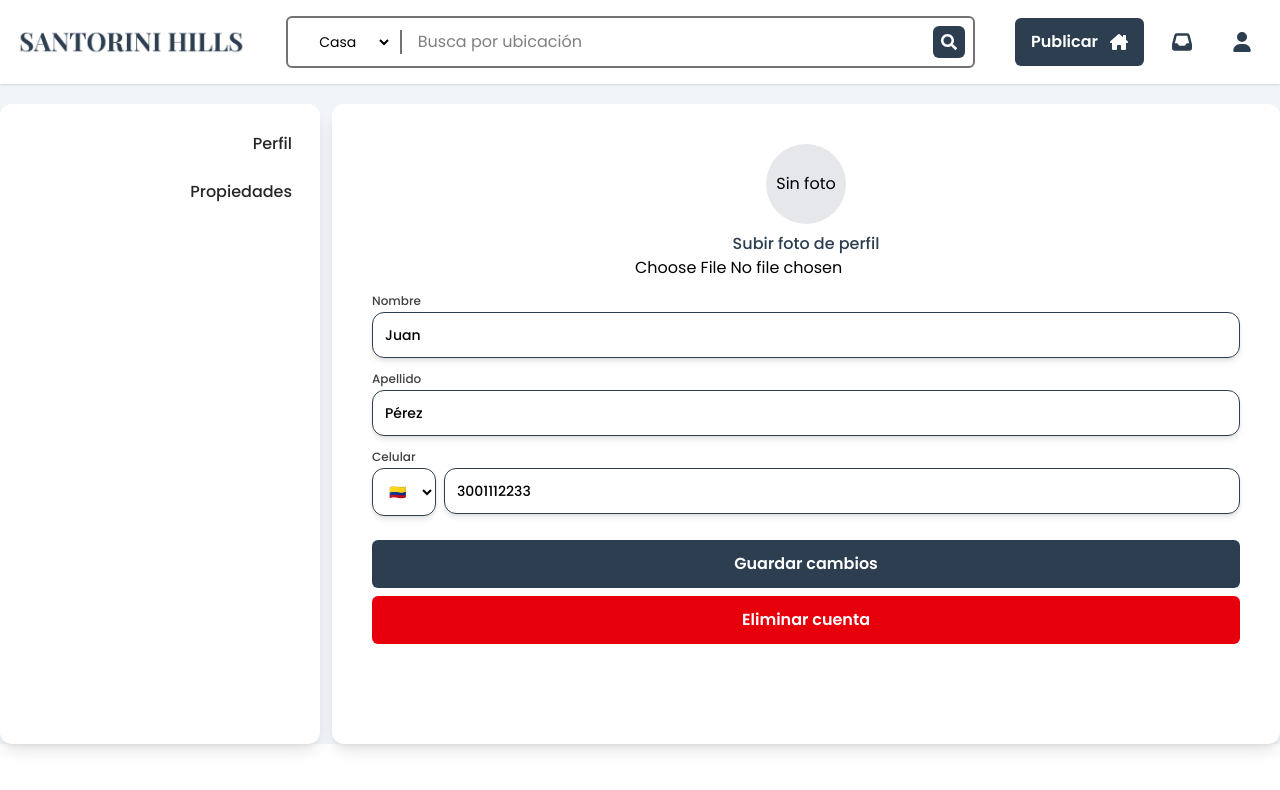
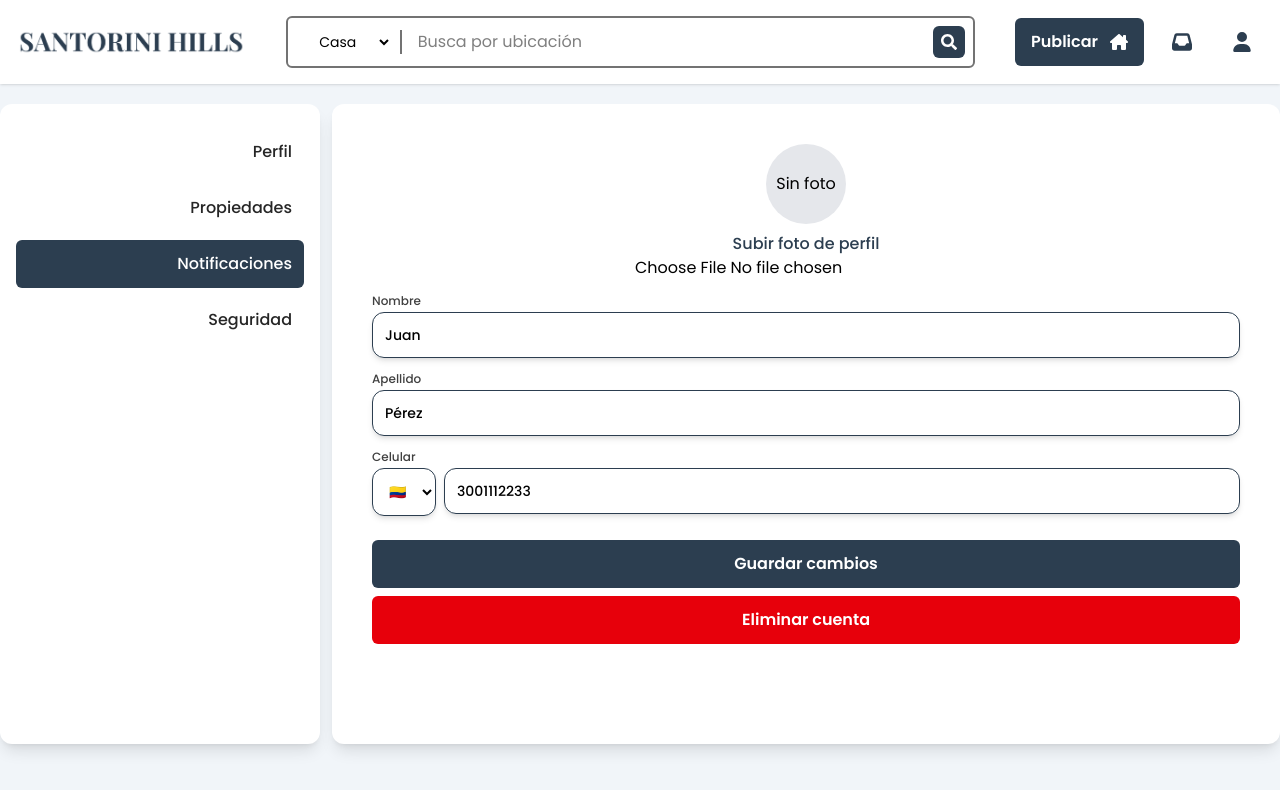
Before and after one commit to mauriosp/Proyecto-ISO, a React (Vite) app in the folder frontend/santorini-hills/: page /settings/notifications in a window 1280 px wide. Shown: the top 790 px of the page. Built offline with nearby package versions, Linux system fonts and the light colour scheme.

Commit message:
Agregar componentes de configuración de perfil y propiedades; actualizar lógica de formato de números y ajustes en la página de configuración

```diff
--- a/frontend/santorini-hills/index.html
+++ b/frontend/santorini-hills/index.html
@@ -12,7 +12,7 @@
     />
   </head>
   <body>
-    <div class="bg-slate-100" id="root"></div>
+    <div class="bg-slate-100 min-h-screen" id="root"></div>
     <script type="module" src="/src/main.tsx"></script>
   </body>
 </html>
--- a/frontend/santorini-hills/src/components/EditForm.tsx
+++ b/frontend/santorini-hills/src/components/ProfileSettings.tsx
@@ -13,7 +13,7 @@ type EditProfileForm = {
   profilePhoto: FileList;
 };
 
-const EditForm = () => {
+const ProfileSettings = () => {
   const { user, setUser } = useUserContext();
   const { closeModal } = useModalContext();
 
@@ -231,4 +231,4 @@ const EditForm = () => {
   );
 };
 
-export default EditForm;
+export default ProfileSettings;
--- /dev/null
+++ b/frontend/santorini-hills/src/components/PropertiesSettings.tsx
@@ -0,0 +1,55 @@
+import { Link } from "react-router";
+import { useUserContext } from "../context/user/UserContext";
+import { testAdvertisements } from "../testAdvertisements";
+import { formatNumber } from "../utils/parseNumbers";
+
+const PropertiesSettings = () => {
+
+    const { user } = useUserContext();
+    // Aquí se realizará la consulta a la API para obtener las propiedades del usuario
+    // y se guardarán en el estado local del componente.
+    const properties = testAdvertisements.filter(ad => ad.owner?.id === user?.id); // Simulación de la API
+    return (
+        <div>
+            <div className="flex flex-col gap-4">
+                {properties.map((property) => (
+                    <div key={property.id} className="bg-white shadow-md rounded-lg flex gap-3">
+                        <Link to={`/advertisements/${property.id}`} className="w-1/3 h-48 overflow-hidden">
+                            <img src={property.images[0]} alt={property.title} className="h-full w-full object-cover rounded-l-lg mb-4" />
+                        </Link>
+                        <div className="flex flex-col justify-between flex-1 p-4">
+                            <div>
+                                <h2 className="text-xl font-semibold flex items-center gap-2">
+                                    {property.title}
+                                </h2>
+                                <p
+                                    className="mt-1 text-gray-700 gap-2 overflow-hidden line-clamp-3"
+                                >
+                                    {property.description}
+                                </p>
+                                <div className="flex items-center gap-4 mt-2">
+                                    <span className="flex items-center gap-1 text-green-600 font-semibold">
+                                        ${formatNumber(property.price)}
+                                    </span>
+                                    <span className={`flex items-center gap-1 text-sm ${property.status === 'available' ? 'text-accent' : 'text-red-500'}`}>
+                                        {property.status === 'available' ? 'Disponible' : property.status === 'taken' ? 'Ocupada' : 'Pendiente'}
+                                    </span>
+                                </div>
+                            </div>
+                            <div className="flex gap-2 mt-4">
+                                <button className="flex items-center gap-1 px-3 py-1 bg-accent hover:bg-slate-800 hover:cursor-pointer text-white rounded transition">
+                                    Editar
+                                </button>
+                                <button className="flex items-center gap-1 px-3 py-1 border-2 border-accent hover:bg-red-500 hover:cursor-pointer hover:border-red-700 hover:text-white rounded transition">
+                                    Eliminar
+                                </button>
+                            </div>
+                        </div>
+                    </div>
+                ))}
+            </div>
+        </div>
+    )
+}
+
+export default PropertiesSettings
--- a/frontend/santorini-hills/src/context/user/UserProvider.tsx
+++ b/frontend/santorini-hills/src/context/user/UserProvider.tsx
@@ -10,6 +10,7 @@ export const UserProvider: React.FC<{ children: React.ReactNode }> = ({
   const [user, setUser] = useState<User | null>(null);
 
   const ownerUser: User = {
+    id: "1",
     name: "Juan Pérez",
     email: "juanperez@email.com",
     password: null,
@@ -20,6 +21,7 @@ export const UserProvider: React.FC<{ children: React.ReactNode }> = ({
 
   // eslint-disable-next-line @typescript-eslint/no-unused-vars
   const renterUser: User = {
+    id: "1",
     name: "María López",
     email: "maria@email.com",
     password: null,
@@ -36,13 +38,13 @@ export const UserProvider: React.FC<{ children: React.ReactNode }> = ({
       // Usuario por defecto si no hay nada guardado (solo para pruebas)
 
       // Solo para pruebas (owner)
-        setUser(ownerUser);
+      setUser(ownerUser);
 
       // Solo para pruebas (renter)
-        // setUser(renterUser);
+      // setUser(renterUser);
 
       // No logeado por defecto
-    //   setUser(null);
+      //   setUser(null);
     }
   }, []);
   /*
--- a/frontend/santorini-hills/src/pages/EditProfile.tsx
+++ b/frontend/santorini-hills/src/pages/EditProfile.tsx
@@ -1,12 +1,12 @@
 import { useEffect } from "react";
-import EditForm from "../components/EditForm";
+import EditForm from "../components/ProfileSettings";
 import { useModalContext } from "../context/modal/ModalContext";
 
 const EditProfile = () => {
   const { setMessage } = useModalContext();
   useEffect(() => {
-      setMessage("Edita tus datos personales");
-    }, [setMessage]);
+    setMessage("Edita tus datos personales");
+  }, [setMessage]);
   return (
     <>
       <EditForm />
--- a/frontend/santorini-hills/src/pages/SettingsPage.tsx
+++ b/frontend/santorini-hills/src/pages/SettingsPage.tsx
@@ -1,24 +1,53 @@
-import { useParams } from "react-router";
-import EditForm from "../components/EditForm";
+import { Link, useParams } from "react-router";
+import ProfileSettings from "../components/ProfileSettings";
+import { JSX } from "react";
+import PropertiesSettings from "../components/PropertiesSettings";
 
 const SettingsPage = () => {
-  type Settings = "profile" | "properties" | "notifications" | "security" | "payment" | "privacy";
-  const { setting } = useParams<{ setting : string }>();
+  type Settings = "profile" | "properties" | "notifications" | "security";
+  const { setting } = useParams<{ setting: string }>();
+
+  // Mapeo de nombres técnicos a nombres amigables para el usuario
+  const settingLabels: Record<Settings, string> = {
+    profile: "Perfil",
+    properties: "Propiedades",
+    notifications: "Notificaciones",
+    security: "Seguridad"
+  };
+
+  // cada uno de los settings tiene su propio componente
+  const settingsComponents: Record<Settings, JSX.Element> = {
+    profile: <ProfileSettings />,
+    properties: <PropertiesSettings />,
+    notifications: <ProfileSettings />,
+    security: <ProfileSettings />,
+  };
+  const selectedSetting = settingsComponents[setting as Settings] || <ProfileSettings />;
+
+  // Obtener todas las opciones disponibles
+  const settingOptions = Object.keys(settingsComponents) as Settings[];
 
   return (
     <div className="flex max-w-7xl mx-auto min-h-[calc(100vh-10rem)] mt-5 gap-3">
       <aside className="w-1/4 rounded-xl bg-white shadow-lg p-4 font-medium text-neutral-800">
         <ul>
-          <li>
-            <button className="w-full text-right p-3 hover:bg-accent hover:text-white transition-all rounded-md hover:cursor-pointer">Perfil</button>
-          </li>
-          <li>
-            <button className="w-full text-right p-3 hover:bg-accent hover:text-white transition-all rounded-md hover:cursor-pointer">Propiedades</button>
-          </li>
+          {settingOptions.map((option) => (
+            <li key={option}>
+              <Link
+                className={`block w-full my-2 text-right p-3 transition-all rounded-md ${setting === option
+                    ? "bg-accent text-white"
+                    : "hover:bg-accent hover:text-white"
+                  }`}
+                to={`/settings/${option}`}
+              >
+                {settingLabels[option]}
+              </Link>
+            </li>
+          ))}
         </ul>
       </aside>
       <main className="flex-1 p-10 rounded-xl bg-white shadow-lg">
-        <EditForm />
+        {selectedSetting}
       </main>
     </div>
   );
--- a/frontend/santorini-hills/src/testAdvertisements.ts
+++ b/frontend/santorini-hills/src/testAdvertisements.ts
@@ -28,6 +28,7 @@ export const testAdvertisements: Advertisement[] = [
       "https://cdn2.infocasas.com.uy/repo/img/th.outside1504x596.678f0d612c4e9_infocdn__muaih5abm5kjpovrqkebedrujwzgnhp5iwosl3jyjpg.jpg",
     ],
     owner: {
+      id: "1",
       name: "Maria Papadopoulos",
       email: "maria@example.com",
       password: "securepassword1",
@@ -60,6 +61,7 @@ export const testAdvertisements: Advertisement[] = [
       "https://a0.muscache.com/im/pictures/miso/Hosting-781337955812915390/original/48964b50-4eef-4178-854c-7eb181479790.jpeg?im_w=1440",
     ],
     owner: {
+      id: "456",
       name: "Nikos Andreou",
       email: "nikos@example.com",
       password: "securepassword2",
@@ -94,6 +96,7 @@ export const testAdvertisements: Advertisement[] = [
       "https://a0.muscache.com/im/pictures/hosting/Hosting-U3RheVN1cHBseUxpc3Rpbmc6NDc4Njg4Mg%3D%3D/original/19bf5cc3-71e5-40b0-aa37-791ee05c2dc3.jpeg?im_w=1440",
     ],
     owner: {
+      id: "84567",
       name: "Elena Dimitriou",
       email: "elena@example.com",
       password: "securepassword3",
@@ -125,6 +128,7 @@ export const testAdvertisements: Advertisement[] = [
       "https://a0.muscache.com/im/pictures/hosting/Hosting-U3RheVN1cHBseUxpc3Rpbmc6MTIxNzU2OTEzMzE1NzU4OTE5NQ==/original/dc7ceb4c-fbbd-4477-a4bb-79a6ff687b81.jpeg?im_w=1440",
     ],
     owner: {
+      id: "1",
       name: "Andreas Roussos",
       email: "andreas@example.com",
       password: "securepassword4",
@@ -158,6 +162,7 @@ export const testAdvertisements: Advertisement[] = [
       "https://a0.muscache.com/im/pictures/miso/Hosting-48748370/original/03a473d4-9eef-4894-872f-9f577e120885.jpeg?im_w=1440",
     ],
     owner: {
+      id: "1234",
       name: "Kostas Georgiou",
       email: "kostas@example.com",
       password: "securepassword5",
@@ -169,7 +174,7 @@ export const testAdvertisements: Advertisement[] = [
   {
     id: 6,
     title: "Rustic cabin with vineyard views",
-    description: "Experience the agricultural side of Santorini in this charming cabin surrounded by vineyards.",
+    description: "Experience the agricultural side of Santorini in this charming cabin surrounded by vineyards. Experience the agricultural side of Santorini in this charming cabin surrounded by vineyards. Experience the agricultural side of Santorini in this charming cabin surrounded by vineyards. Experience the agricultural side of Santorini in this charming cabin surrounded by vineyards. Experience the agricultural side of Santorini in this charming cabin surrounded by vineyards. ",
     price: 750,
     status: "available",
     publicationDate: new Date("2023-11-10"),
@@ -190,6 +195,7 @@ export const testAdvertisements: Advertisement[] = [
       "https://a0.muscache.com/im/pictures/hosting/Hosting-U3RheVN1cHBseUxpc3Rpbmc6MTA0NTM0NzM5Nzk0MzMyMzI4OQ%3D%3D/original/2c667421-617d-40b4-9a04-3494e1e524bb.jpeg?im_w=1440",
     ],
     owner: {
+      id: "1",
       name: "Dimitris Antonopoulos",
       email: "dimitris@example.com",
       password: "securepassword6",
@@ -224,6 +230,7 @@ export const testAdvertisements: Advertisement[] = [
       "https://a0.muscache.com/im/pictures/hosting/Hosting-U3RheVN1cHBseUxpc3Rpbmc6NDc4Njg4Mg%3D%3D/original/19bf5cc3-71e5-40b0-aa37-791ee05c2dc3.jpeg?im_w=1440",
     ],
     owner: {
+      id: "1",
       name: "Sofia Papas",
       email: "sofia@example.com",
       password: "securepassword7",
@@ -257,6 +264,7 @@ export const testAdvertisements: Advertisement[] = [
       "https://a0.muscache.com/im/pictures/miso/Hosting-48748370/original/03a473d4-9eef-4894-872f-9f577e120885.jpeg?im_w=1440",
     ],
     owner: {
+      id: "1",
       name: "Giorgos Makris",
       email: "giorgos@example.com",
       password: "securepassword8",
@@ -293,6 +301,7 @@ export const testAdvertisements: Advertisement[] = [
       "https://cdn2.infocasas.com.uy/repo/img/th.outside1504x596.678f0d612c4e9_infocdn__muaih5abm5kjpovrqkebedrujwzgnhp5iwosl3jyjpg.jpg",
     ],
     owner: {
+      id: "1",
       name: "Anna Kyriakidou",
       email: "anna@example.com",
       password: "securepassword9",
@@ -329,6 +338,7 @@ export const testAdvertisements: Advertisement[] = [
       "https://cdn2.infocasas.com.uy/repo/img/th.outside1504x596.678f0d612c4e9_infocdn__muaih5abm5kjpovrqkebedrujwzgnhp5iwosl3jyjpg.jpg",
     ],
     owner: {
+      id: "1",
       name: "Petros Economou",
       email: "petros@example.com",
       password: "securepassword10",
--- a/frontend/santorini-hills/src/utils/parseNumbers.ts
+++ b/frontend/santorini-hills/src/utils/parseNumbers.ts
@@ -1,3 +1,3 @@
 export function formatNumber(value: number): string {
-  return value.toString().replace(/\B(?=(\d{3})+(?!\d))/g, ".");
+  return value.toLocaleString("es-CO");
 }
```
